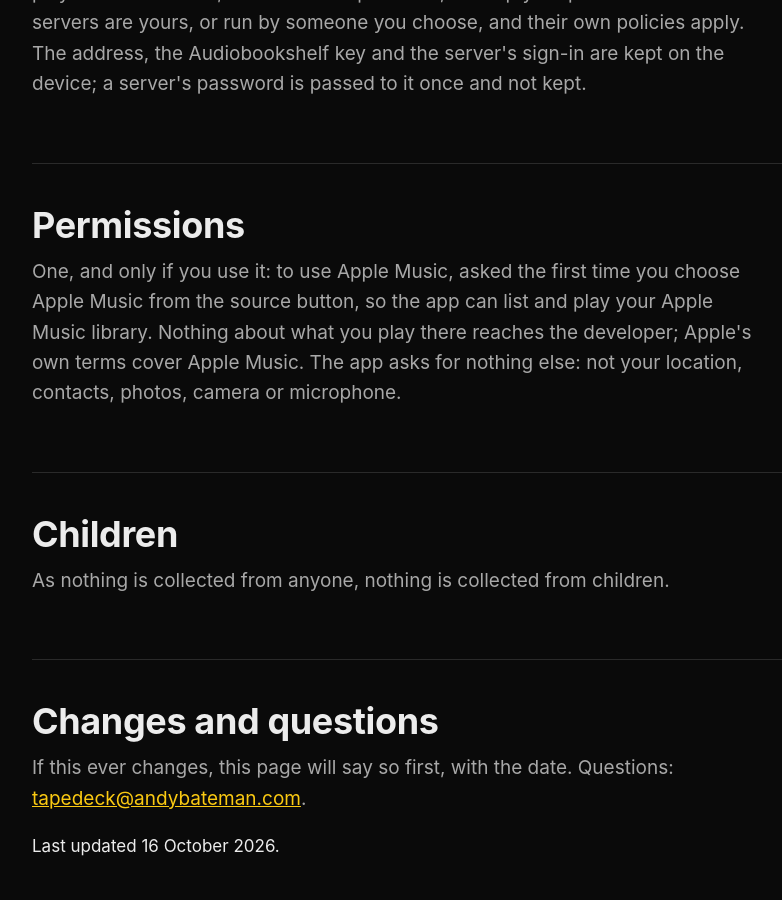
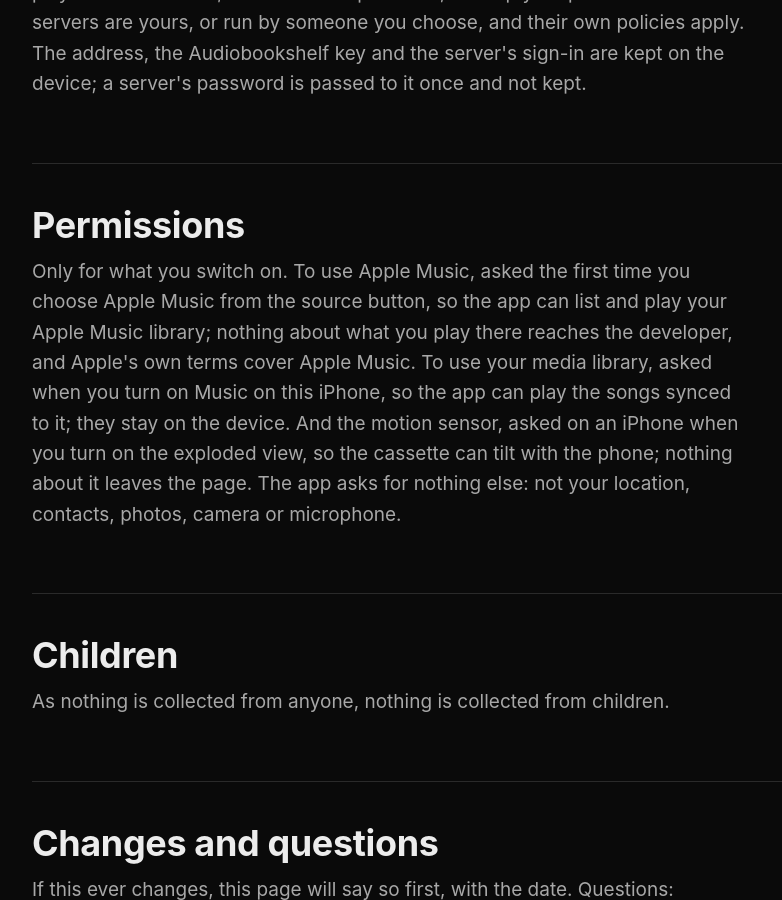
Before and after one commit to andybateman/andybateman.github.io, a Jekyll site: the page tapedeck/privacy.html, which Jekyll copies as it is, in a window 1280 px wide and 900 px high, scrolled down 1108 px. Shown: the whole window, without its empty margins (104-886 px from the left). Built offline with Jekyll 4.4.1, drawn with Linux system fonts in a browser that asks for light colours.

Commit message:
/tapedeck/: the help brought up to date: Now Playing picture, the Mac on the App Store, permissions, tapes arriving without an update

```diff
--- a/tapedeck/index.html
+++ b/tapedeck/index.html
@@ -150,7 +150,7 @@
   <ul class="ticks">
     <li><strong>Latest, Albums, Artists, Books and Podcasts</strong> on the car's screen. Latest gathers the newest episodes, the albums you listened to last and the books you're reading. A long list comes in runs of letters and names, so all of it can be reached while you drive.</li>
     <li><strong>Now Playing has keys for what's in the deck:</strong> the heart, shuffle and repeat, a book's speed, and turn over. Up Next lists the tape's tracks, or a book's chapters, and a tap plays one.</li>
-    <li><strong>A square picture</strong> on the car's Now Playing and your lock screen: the cassette's window, or the whole tape on the album's colours.</li>
+    <li><strong>A picture of your choice</strong> on the car's Now Playing and your lock screen: the cassette's window, the whole tape, or the album art.</li>
     <li><strong>It carries on</strong> after a call or the car's own announcement.</li>
     <li><strong>Ask Siri by name:</strong> "Play Rumours in Tape Deck", for an album, an artist or a book. "Carry on the tape in Tape Deck", "Play what's new in Tape Deck" and "Stop Tape Deck" work too, and all of them are in the Shortcuts app.</li>
   </ul>
@@ -180,12 +180,12 @@
 
 <section aria-labelledby="private">
   <h2 id="private">Private by design</h2>
-  <p>No account, no sign-in, no tracking. Tape Deck asks for one permission, and only if you choose Apple Music from the source button: to use Apple Music. Your music stays on your devices and your own server, and your favourites go through your own iCloud.</p>
+  <p>No account, no sign-in, no tracking. Tape Deck asks only for what you switch on: Apple Music, if you choose it from the source button; your media library, for Music on this iPhone; and the motion sensor, for the exploded view's tilt. Your music stays on your devices and your own server, and your favourites go through your own iCloud.</p>
 </section>
 
 <section aria-labelledby="get">
   <h2 id="get">Get it</h2>
-  <p id="app-store">Tape Deck is on the <a href="https://apps.apple.com/app/tape-deck/id6822531305">App Store</a> for iPhone and iPad, free, with the Apple Watch app inside the iPhone one. The Mac's is in review (as at 2026-10-24).</p>
+  <p id="app-store">Tape Deck is on the <a href="https://apps.apple.com/app/tape-deck/id6822531305">App Store</a> for iPhone, iPad and Mac, free, with the Apple Watch app inside the iPhone one.</p>
   <p>The beta stays on TestFlight for iPhone, iPad and Mac, and has the newest changes first. <a href="https://testflight.apple.com/join/6d429PHB">Join the beta on TestFlight</a>: open the link on your iPhone, iPad or Mac, install TestFlight from the App Store if it asks, then choose Accept and Install. Places are limited, so if the link says the beta is full, try again later.</p>
   <p>It needs iOS 18 or later on the iPhone and iPad, macOS 15 on the Mac and watchOS 11 on the Apple Watch.</p>
   <p class="caption" style="text-align:left">Questions? <a href="help.html">The help</a> starts with a numbered picture of the header, the keys and an album&rsquo;s row, then covers getting your music in, the keys, the settings and the questions testers have asked.</p>
--- a/tapedeck/privacy.html
+++ b/tapedeck/privacy.html
@@ -49,7 +49,7 @@
 
 <section aria-labelledby="perm-h">
   <h2 id="perm-h">Permissions</h2>
-  <p>One, and only if you use it: to use Apple Music, asked the first time you choose Apple Music from the source button, so the app can list and play your Apple Music library. Nothing about what you play there reaches the developer; Apple's own terms cover Apple Music. The app asks for nothing else: not your location, contacts, photos, camera or microphone.</p>
+  <p>Only for what you switch on. To use Apple Music, asked the first time you choose Apple Music from the source button, so the app can list and play your Apple Music library; nothing about what you play there reaches the developer, and Apple's own terms cover Apple Music. To use your media library, asked when you turn on Music on this iPhone, so the app can play the songs synced to it; they stay on the device. And the motion sensor, asked on an iPhone when you turn on the exploded view, so the cassette can tilt with the phone; nothing about it leaves the page. The app asks for nothing else: not your location, contacts, photos, camera or microphone.</p>
 </section>
 
 <section aria-labelledby="kids-h">
```
Also changed, not shown: tapedeck/help.html (+5 -5 lines).
